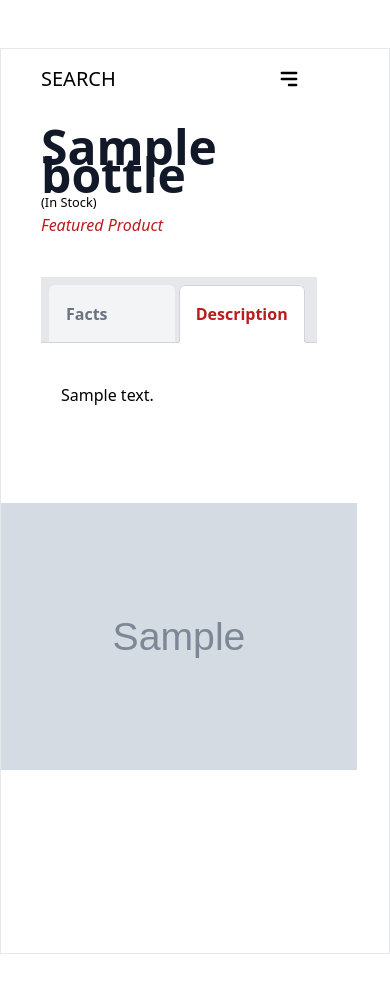
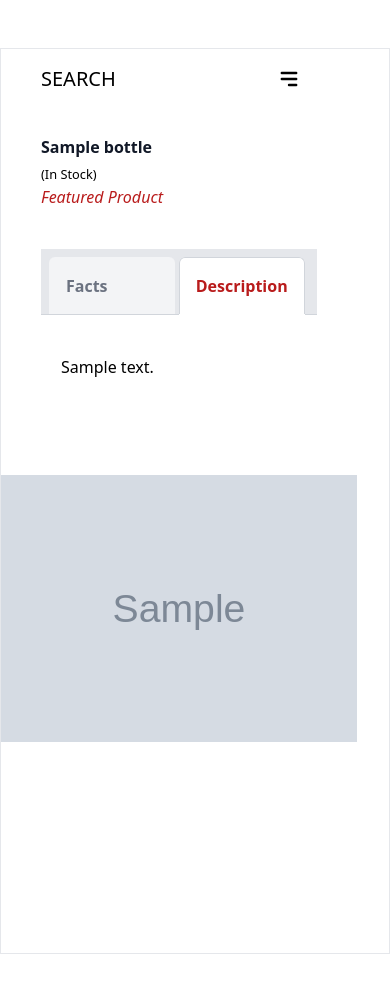
Before and after one commit to eriklolson/flask-wineshop, a Flask app: page /product-page/1 in a window 390 px wide. Shown: the part 224-1206 px from the top of the page. Run offline with Flask 2, Linux system fonts and the light colour scheme; tables that the repository leaves empty hold one stand-in row (values such as "Sample post"); grey boxes marked "Sample" are stand-in pictures; style sheets or scripts are compiled from the project's sources; some libraries are stand-ins or nearby versions.

Commit message:
FW-430 #done #comment Finished adjusting for mobile

```diff
--- a/flask_wineshop/products/templates/product-page.jinja2
+++ b/flask_wineshop/products/templates/product-page.jinja2
@@ -17,7 +17,7 @@
                             <div>
                                 <div class="relative pl-10">
                                     <br>
-                                    <h1 class="text-5xl font-black leading-7 text-gray-900 sm:text-3xl sm:truncate">
+                                    <h1 class="md:text-5xl font-black leading-7 text-gray-900 sm:text-1xl">
                                         {{ product.product_name }}</h1>
 
                                     {% if product.inventory.quantity > 0 %}
```
